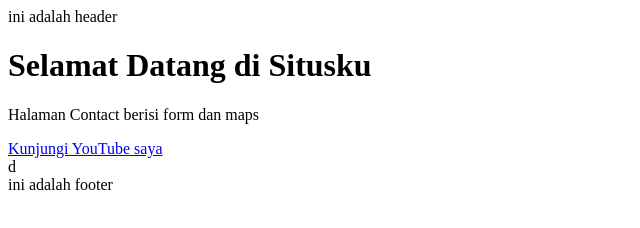
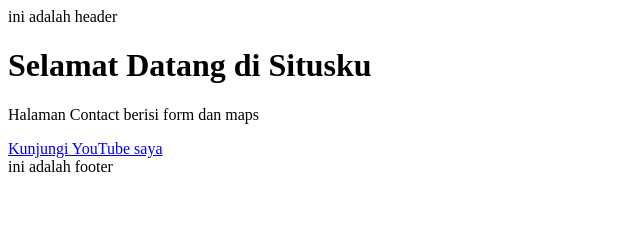
Before and after one commit to Rezaindafri/tutorialcodepolitan, a plain HTML site: page contact.html in a window 1280 px wide. Shown: the whole page, without its empty margins (0-640 px from the left). Drawn offline with Linux system fonts and the light colour scheme.

Commit message:
Update contact.html

```diff
--- a/contact.html
+++ b/contact.html
@@ -9,7 +9,7 @@
   <h1>Selamat Datang di Situsku</h1>
   <p>Halaman Contact berisi form dan maps</p>
   <a href="https://www.youtube.com/">Kunjungi YouTube saya</a>
-<form action"">d</form>
+<form action""></form>
   <footer>ini adalah footer</footer>
 </body>
 </htm
```
